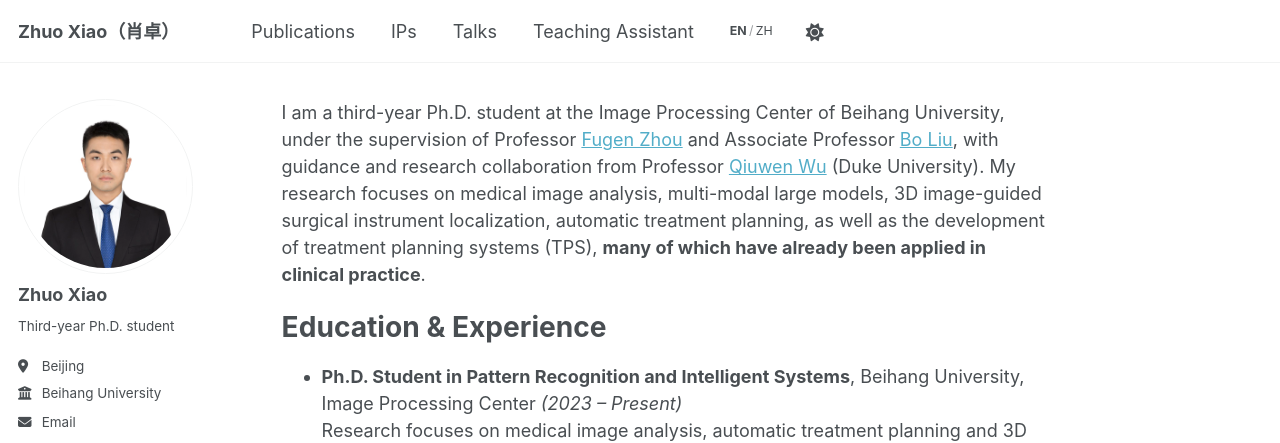
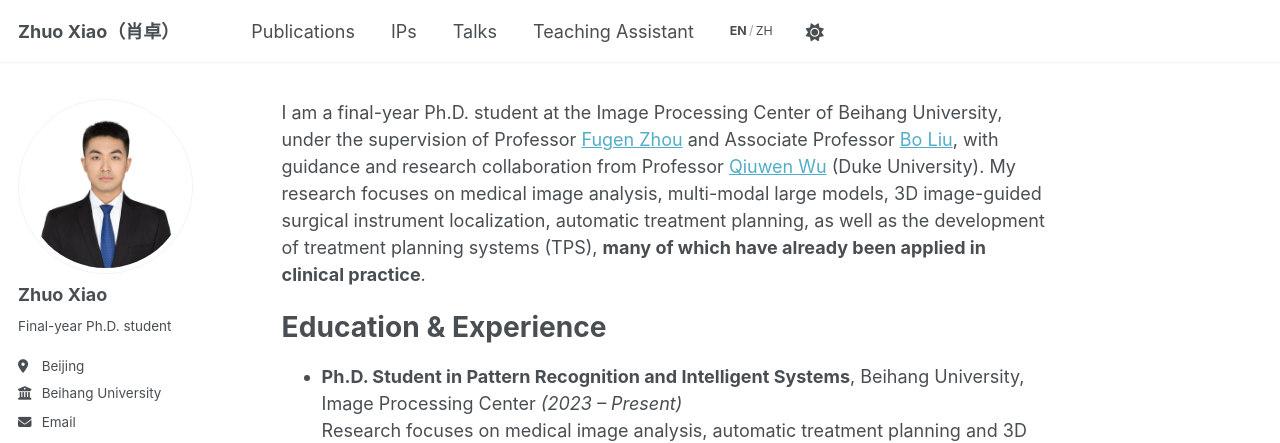
Before and after one commit to BUAAXZzz/BUAAXZzz.github.io, a Jekyll site: the page built from _pages/about.md, in a window 1280 px wide and 900 px high. Shown: the top 443 px of the window. Built offline with Jekyll 4.4.1, drawn with Linux system fonts in a browser that asks for light colours; some web fonts are replaced; a script that is not in the unit is left out.

Commit message:
Update grade

```diff
--- a/_config.yml
+++ b/_config.yml
@@ -26,7 +26,7 @@ author:
   avatar           : "xz-profile.jpg"
   name             : "Zhuo Xiao"
   pronouns         : # example: "she/her"
-  bio              : "Third-year Ph.D. student"
+  bio              : "Final-year Ph.D. student"
   location         : "Beijing"
   employer         : "Beihang University"
   uri              : # URL
--- a/_pages/about.md
+++ b/_pages/about.md
@@ -8,7 +8,7 @@ redirect_from:
   - /about/
   - /about.html
 ---
-I am a third-year Ph.D. student at the Image Processing Center of Beihang University, under the supervision of Professor [Fugen Zhou](https://dblp.org/pid/26/4854.html) and Associate Professor [Bo Liu](https://shi.buaa.edu.cn/liubo2/zh_CN/index/154719/list/index.htm), with guidance and research collaboration from Professor [Qiuwen Wu](https://radonc.duke.edu/profile/qiuwen-wu) (Duke University). My research focuses on medical image analysis, multi-modal large models, 3D image-guided surgical instrument localization, automatic treatment planning, as well as the development of treatment planning systems (TPS), **many of which have already been applied in clinical practice**.
+I am a final-year Ph.D. student at the Image Processing Center of Beihang University, under the supervision of Professor [Fugen Zhou](https://dblp.org/pid/26/4854.html) and Associate Professor [Bo Liu](https://shi.buaa.edu.cn/liubo2/zh_CN/index/154719/list/index.htm), with guidance and research collaboration from Professor [Qiuwen Wu](https://radonc.duke.edu/profile/qiuwen-wu) (Duke University). My research focuses on medical image analysis, multi-modal large models, 3D image-guided surgical instrument localization, automatic treatment planning, as well as the development of treatment planning systems (TPS), **many of which have already been applied in clinical practice**.
 
 Education & Experience
 ======
```
Also changed, not shown: _pages/about.zh.md (+1 -1 lines).
